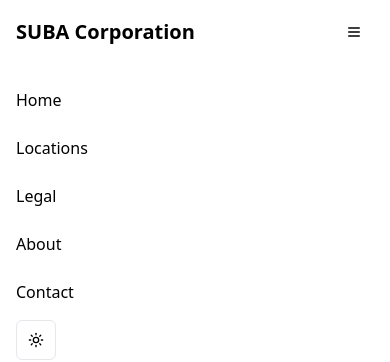
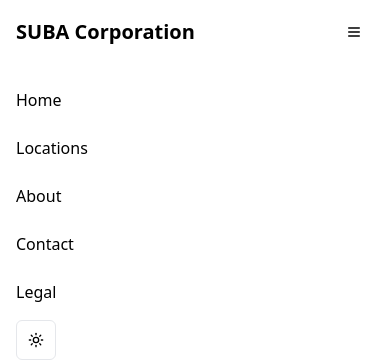
Before and after one commit to WilliamGiammona/subacorp, a Next.js app: page / in a window 390 px wide. Both pictures are taken after a click on the button 354 px from the left and 32 px from the top of the page. Shown: the top 362 px of the page. Built offline with nearby package versions, Linux system fonts and the light colour scheme.

Commit message:
moved location of legal link on sm screens

```diff
--- a/app/components/ui/navigation/NavBar.tsx
+++ b/app/components/ui/navigation/NavBar.tsx
@@ -96,12 +96,6 @@ export default function NavBar() {
               )}
             </div>
             <Link
-              href="/legal"
-              className="block hover:bg-gray-100 dark:hover:bg-gray-700 px-4 py-2 rounded-md"
-            >
-              Legal
-            </Link>
-            <Link
               href="/about"
               className="block hover:bg-gray-100 dark:hover:bg-gray-700 px-4 py-2 rounded-md"
             >
@@ -113,6 +107,12 @@ export default function NavBar() {
             >
               Contact
             </Link>
+            <Link
+              href="/legal"
+              className="block hover:bg-gray-100 dark:hover:bg-gray-700 px-4 py-2 rounded-md"
+            >
+              Legal
+            </Link>
             <div className="ml-4">
               <ModeToggle />
             </div>
```
